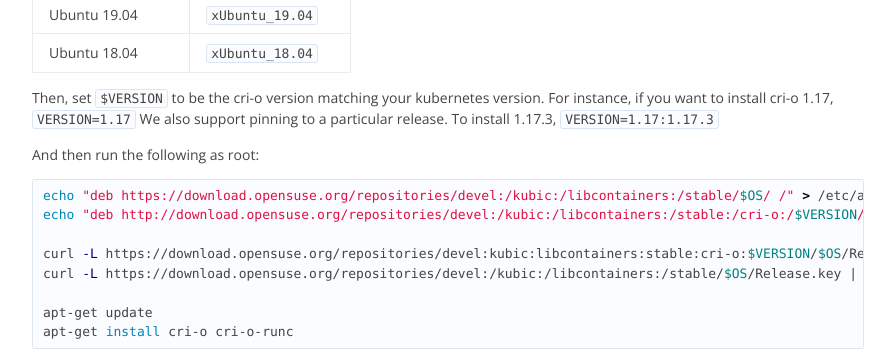
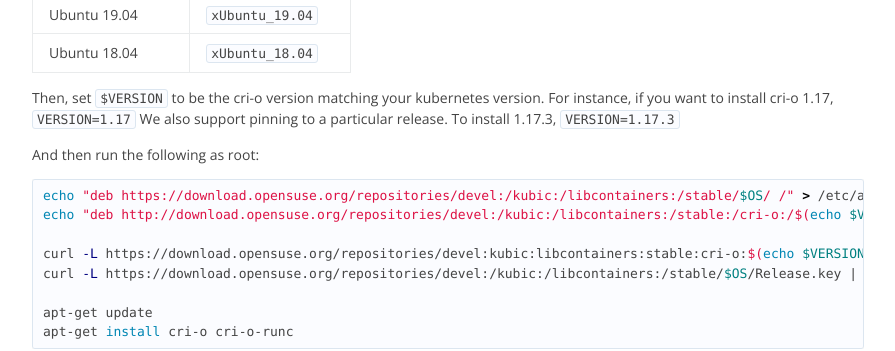
Before and after one commit to cri-o/cri-o.io, a Jekyll site: the page built from index.md, in a window 1280 px wide and 900 px high, scrolled down 1569 px. Shown: the part 148-499 px from the top of the window, without its empty margins (192-1087 px from the left). Built offline with Jekyll 4.4.1, drawn with Linux system fonts in a browser that asks for light colours; comment, search, counter and statistics services are not loaded; part of the change alters nothing that is shown.

Commit message:
Fix URLs for repository and key for Debian/Ubuntu

````diff
--- a/index.md
+++ b/index.md
@@ -68,14 +68,14 @@ To install on the following operating systems, set the environment variable `$OS
 
 Then, set `$VERSION` to be the cri-o version matching your kubernetes version.
 For instance, if you want to install cri-o 1.17, `VERSION=1.17`
-We also support pinning to a particular release. To install 1.17.3, `VERSION=1.17:1.17.3`
+We also support pinning to a particular release. To install 1.17.3, `VERSION=1.17.3`
 
 And then run the following as root:
 ```shell
 echo "deb https://download.opensuse.org/repositories/devel:/kubic:/libcontainers:/stable/$OS/ /" > /etc/apt/sources.list.d/devel:kubic:libcontainers:stable.list
-echo "deb http://download.opensuse.org/repositories/devel:/kubic:/libcontainers:/stable:/cri-o:/$VERSION/$OS/ /" > /etc/apt/sources.list.d/devel:kubic:libcontainers:stable:cri-o:$VERSION.list
+echo "deb http://download.opensuse.org/repositories/devel:/kubic:/libcontainers:/stable:/cri-o:/$(echo $VERSION | cut -d. -f1,2):/$VERSION/$OS/ /" > /etc/apt/sources.list.d/devel:kubic:libcontainers:stable:cri-o:$VERSION.list
 
-curl -L https://download.opensuse.org/repositories/devel:kubic:libcontainers:stable:cri-o:$VERSION/$OS/Release.key | apt-key add -
+curl -L https://download.opensuse.org/repositories/devel:kubic:libcontainers:stable:cri-o:$(echo $VERSION | cut -d. -f1,2):$VERSION/$OS/Release.key | apt-key add -
 curl -L https://download.opensuse.org/repositories/devel:/kubic:/libcontainers:/stable/$OS/Release.key | apt-key add -
 
 apt-get update
````
